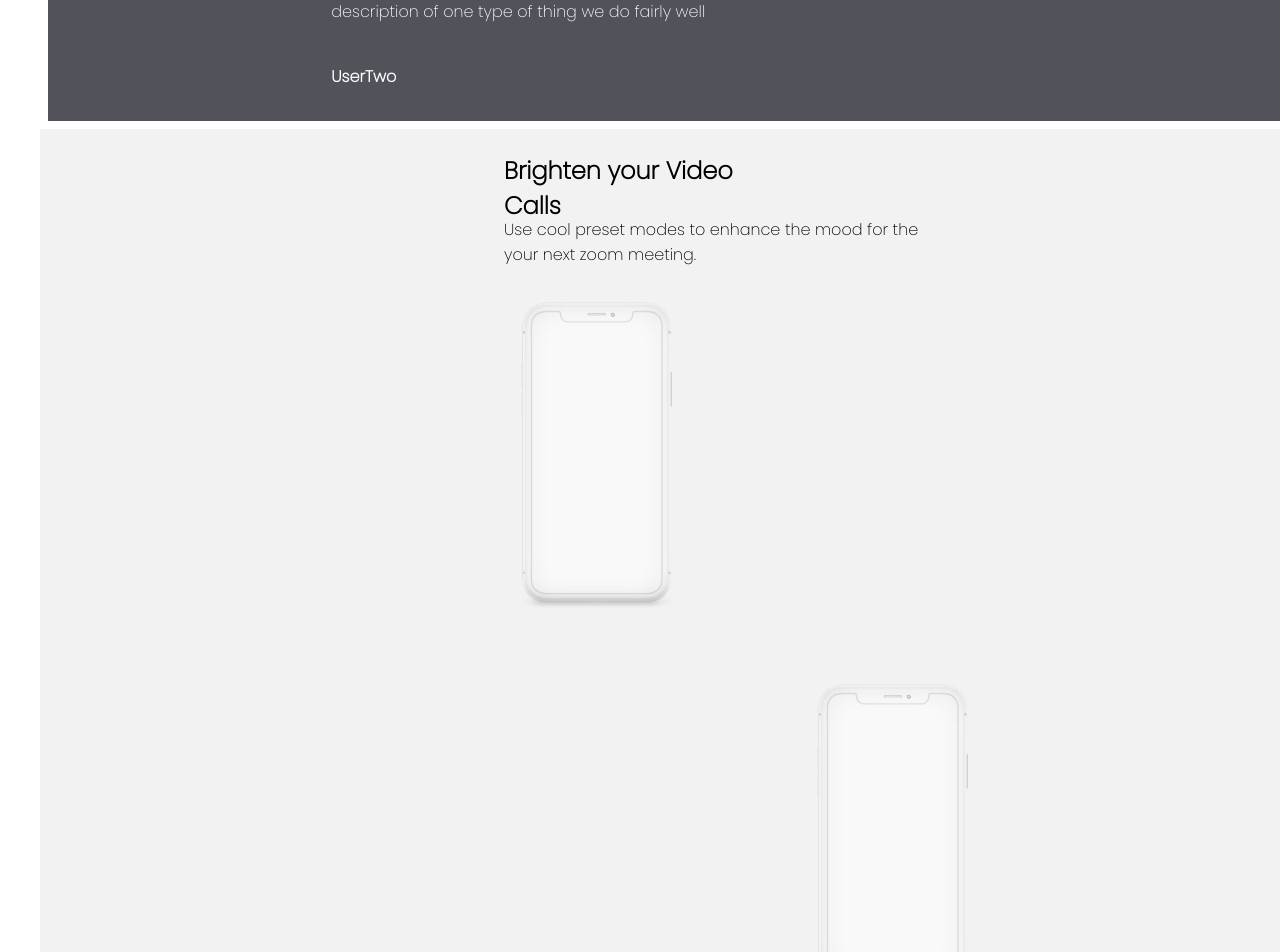
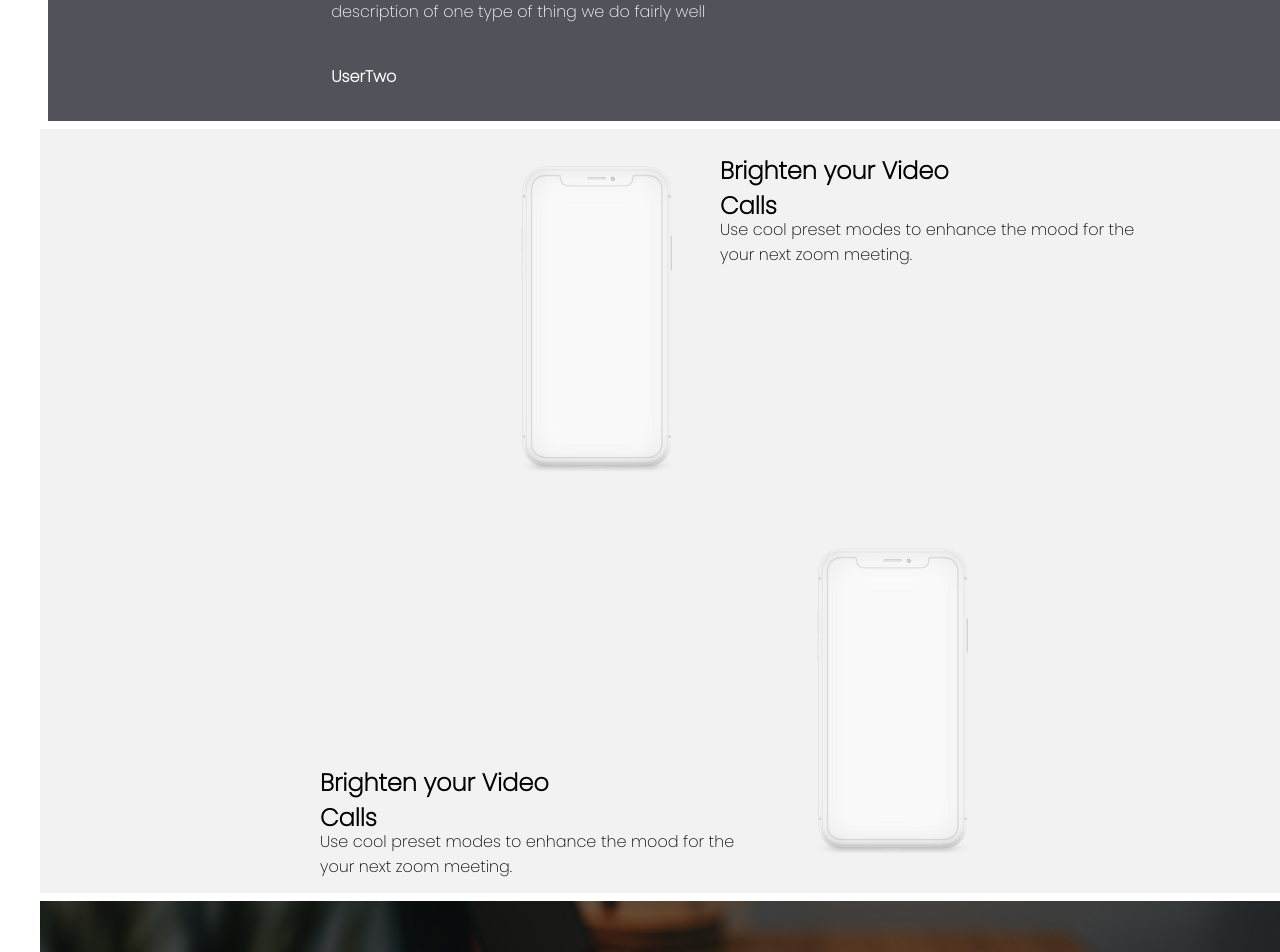
Before and after one commit to Boisset-C/led_product_landing_page, a Vue app: page / in a window 1280 px wide. Shown: the part 1240-2192 px from the top of the page. Built offline with nearby package versions, Linux system fonts and the light colour scheme.

Commit message:
six commit

```diff
--- a/src/components/FeaturesPartOne.vue
+++ b/src/components/FeaturesPartOne.vue
@@ -28,7 +28,7 @@ img {
 
 .container {
   display: flex;
-  flex-direction: column-reverse;
+  flex-direction: row;
   width: 40vw;
 }
 
--- a/src/components/FeaturesPartTwo.vue
+++ b/src/components/FeaturesPartTwo.vue
@@ -28,7 +28,7 @@ img {
 
 .container {
   display: flex;
-  flex-direction: column;
+  flex-direction: row-reverse;
   align-items: flex-end;
   width: 40vw;
 }
```
